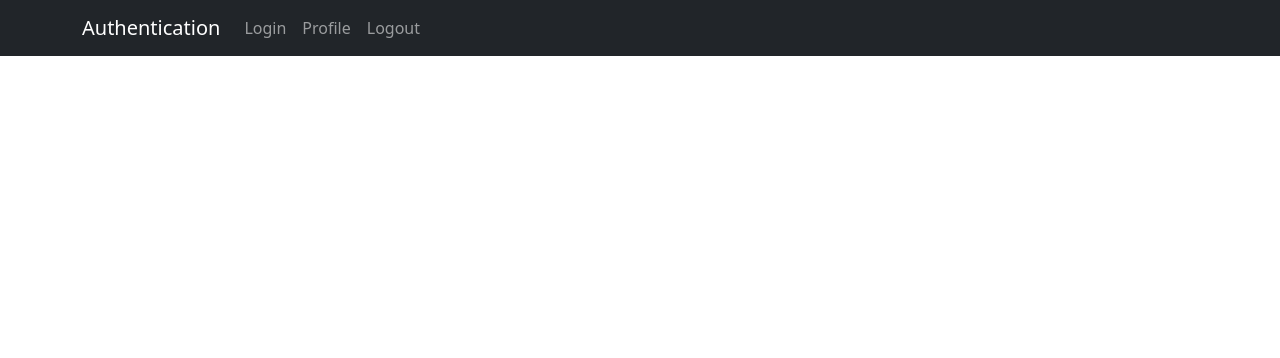
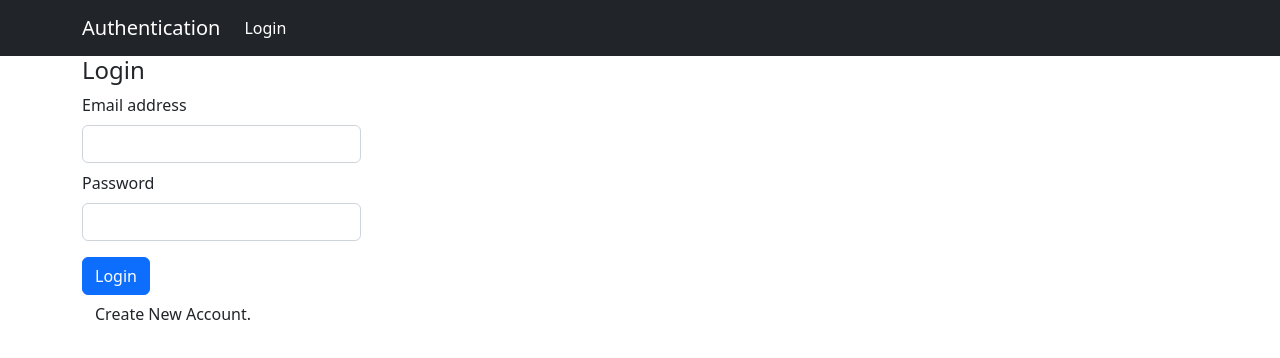
Before and after one commit to reshmalb/authentication, a React (Create React App) app in the folder login/: page /auth in a window 1280 px wide. Shown: the top 358 px of the page. Built offline with nearby package versions, Linux system fonts and the light colour scheme.

Commit message:
first commit

```diff
--- a/login/src/App.js
+++ b/login/src/App.js
@@ -6,6 +6,7 @@ import { Route } from 'react-router-dom';
 import Authn from './Pages/Auth';
 import Login from './Pages/Login';
 import Profile from './Pages/Profile';
+import SignupForm from './Layout/Signupform';
 
 
 
@@ -13,8 +14,8 @@ function App() {
   return (
       <Fragment>
         <Header/>
-        <Route path='/authn'><Authn/></Route>
-        <Route path='/login'><Login/></Route>
+        <Route path='/auth'><Login/></Route>
+        <Route path='/profile'><Profile/></Route>
 
 
       </Fragment>
--- a/login/src/Layout/Header.js
+++ b/login/src/Layout/Header.js
@@ -1,19 +1,22 @@
-import React from "react";
-import { Navbar,Nav,Container } from "react-bootstrap";
+import React, { useContext } from "react";
+import { Navbar,Nav,Container,Button} from "react-bootstrap";
 import { NavLink } from "react-router-dom";
-import { useRouteMatch } from "react-router-dom";
 
+import AuthorizationContext from "../Store/AuthorizationContext";
 const Header=()=>{
   //const match=useRouteMatch()
+      const ctx=useContext(AuthorizationContext);
+      const islogIn=ctx.isLoggedin;
+
     return (
         <>
           <Navbar bg="dark" variant="dark">
             <Container>
               <Navbar.Brand >Authentication</Navbar.Brand>
               <Nav className="me-auto ">
-                <Nav.Link as={NavLink} to = '/login'>Login</Nav.Link>
-                <Nav.Link as={NavLink} to = '/login/profile'>Profile</Nav.Link>
-                <Nav.Link as={NavLink} to ='/login'>Logout</Nav.Link>
+           {!islogIn &&  (<Nav.Link as={NavLink} to = '/auth'>Login</Nav.Link>)}
+           {islogIn &&   (<Nav.Link as={NavLink} to = '/profile'>Profile</Nav.Link>)}
+            {islogIn &&  ( <Button> LogOut</Button>)}
               </Nav>
             </Container>
           </Navbar>
--- /dev/null
+++ b/login/src/Store/AuthorizationContext.js
@@ -0,0 +1,41 @@
+import React,{useState} from "react";
+
+
+const AuthorizationContext=React.createContext({
+    token:'',
+    isLoggedin:false,
+    login:(token)=>{},
+    logout:()=>{}
+})
+
+export const AuthorizationProvider=(props)=>{
+   const [istoken,setToken]=useState(null)
+
+    const userIsLoggedin=!!istoken;//return true if token is string
+                                  // and not empty
+
+     const loginHandler=(token)=>{
+        setToken(token)
+     }
+     const logoutHandler=()=>{
+        setToken(null)
+     }
+
+     const context={
+        token:istoken,
+        isLoggedin:userIsLoggedin,
+        login:loginHandler,
+        logout:logoutHandler
+     }
+
+
+
+  return(
+    <AuthorizationContext.Provider value={context}>
+    {props.children}
+    </AuthorizationContext.Provider>
+
+  )
+}
+
+export default AuthorizationContext;
```
Also changed, not shown: login/src/index.js (+7 -3 lines).
